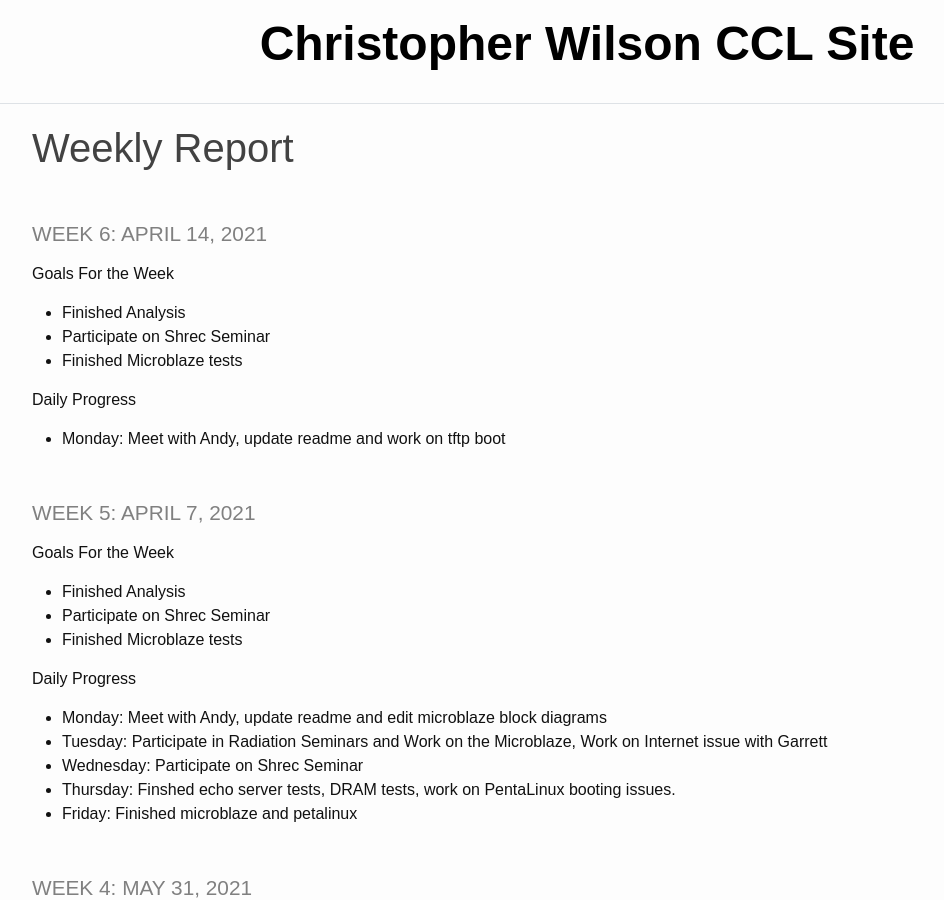
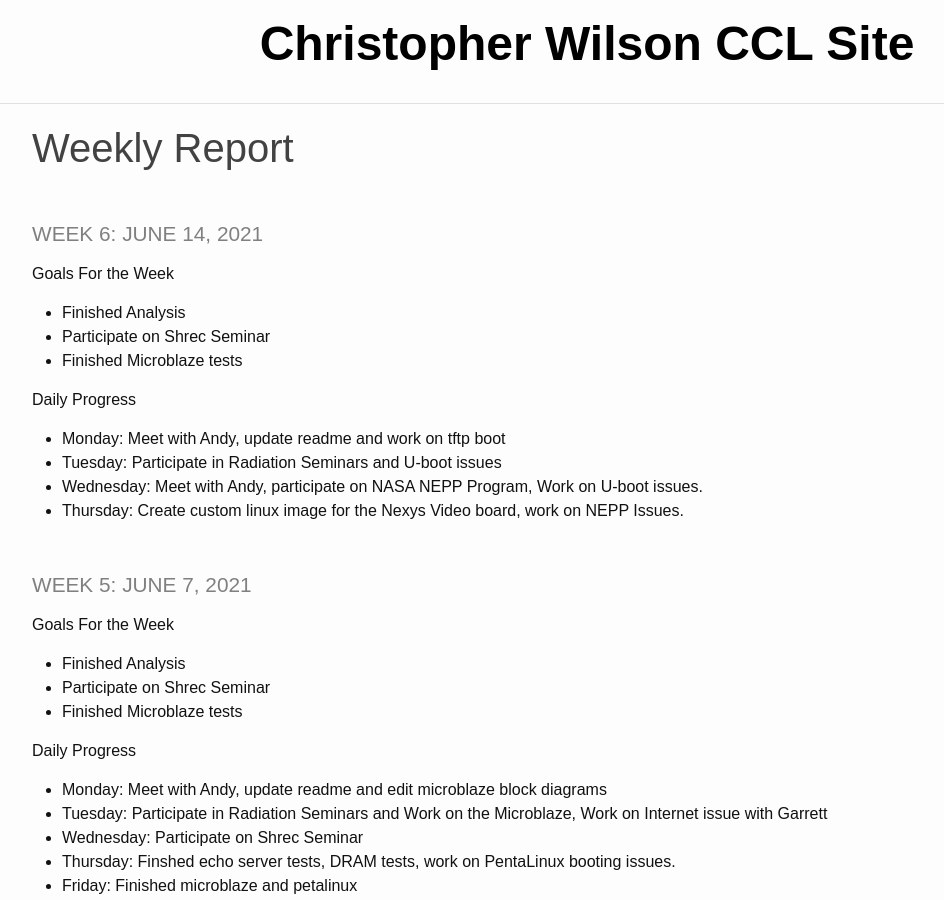
Before and after one commit to chriswils95/chriswils.github.io, a Jekyll site: the page built from _pages/log.md, in a window 1280 px wide and 900 px high. Shown: the whole window, without its empty margins (53-997 px from the left). Built offline with Jekyll 4.4.1, drawn with Linux system fonts in a browser that asks for light colours.

Commit message:
update logs

```diff
--- a/_pages/log.md
+++ b/_pages/log.md
@@ -2,7 +2,8 @@
 layout: default
 title: Weekly Report
 ---
-### Week 6: April 14, 2021
+
+### Week 6: June 14, 2021
 
 Goals For the Week
 
@@ -13,8 +14,13 @@ Goals For the Week
 Daily Progress
 
 - **Monday**: Meet with Andy, update readme and work on tftp boot
+- **Tuesday**: Participate in Radiation Seminars and U-boot issues
+- **Wednesday**: Meet with Andy, participate on NASA NEPP Program,
+  Work on U-boot issues.
+- **Thursday**: Create custom linux image for the Nexys Video board,
+  work on NEPP Issues.
 
-### Week 5: April 7, 2021
+### Week 5: June 7, 2021
 
 Goals For the Week
 
```
